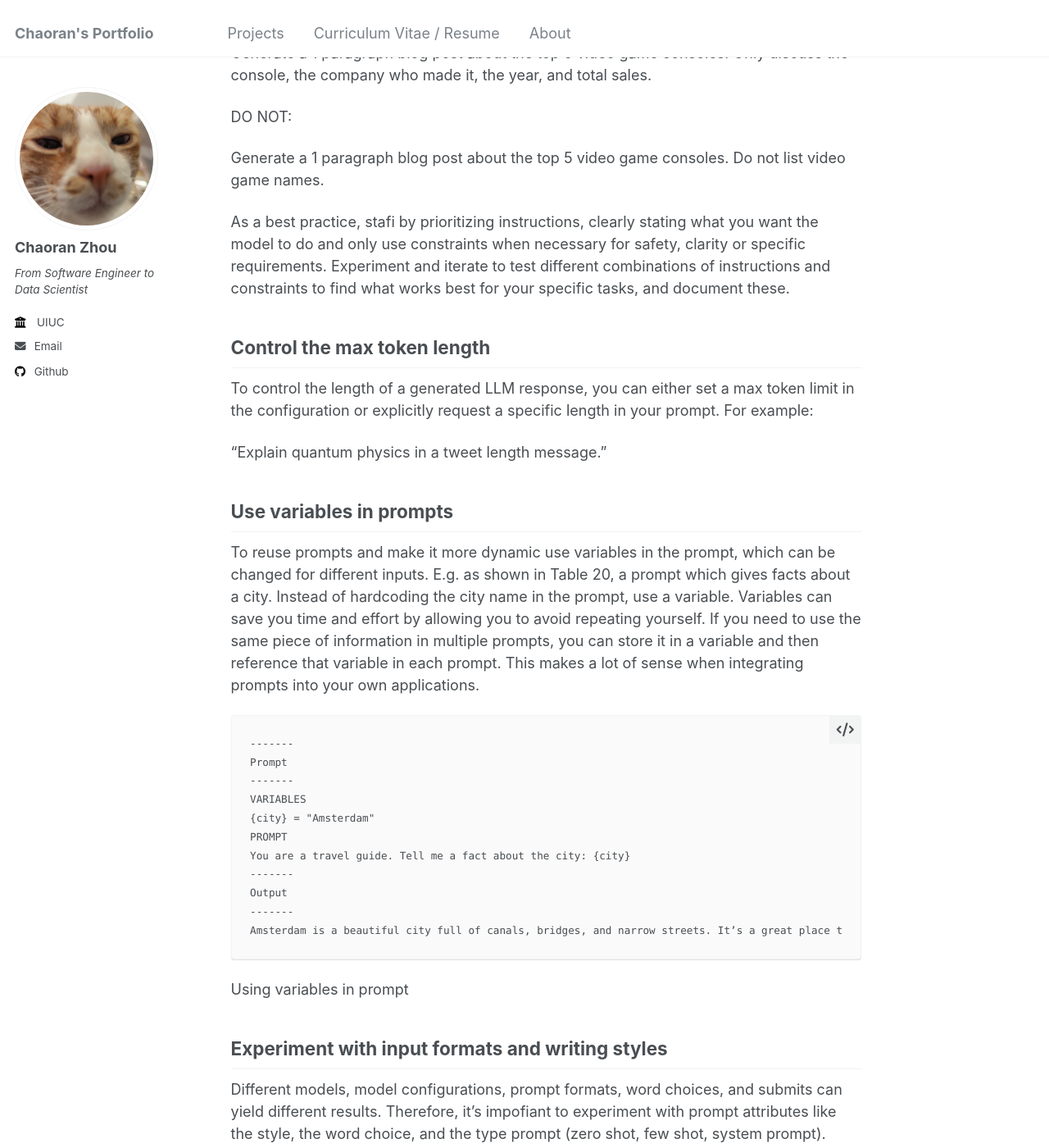
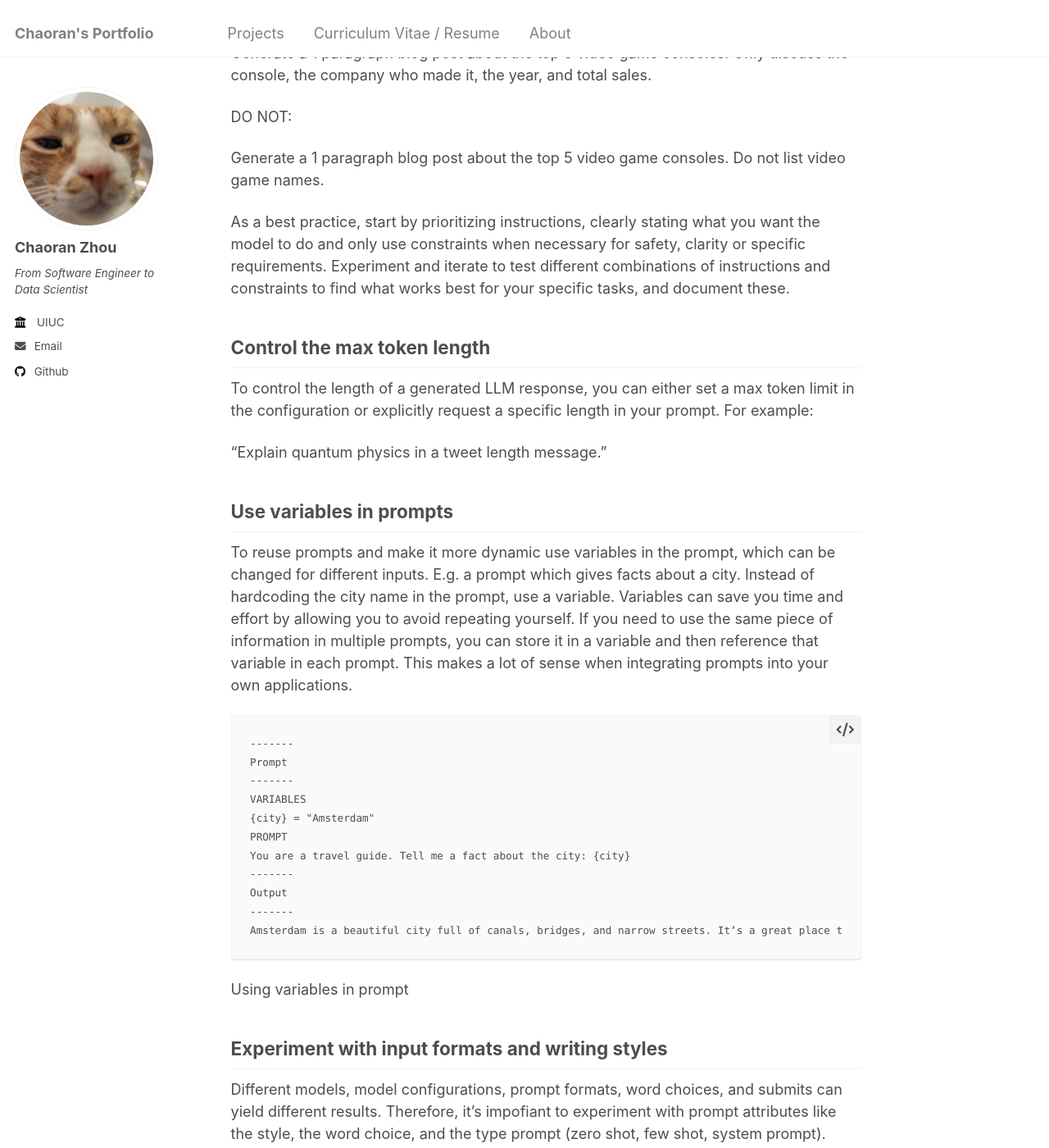
Before and after one commit to ranranrunforit/ranranrunforit.github.io, a Jekyll site: the page built from _projects/project-16.md, in a window 1280 px wide and 1400 px high, scrolled down 16043 px. Shown: the whole window at 82% size. Built offline with Jekyll 4.4.1, drawn with Linux system fonts in a browser that asks for light colours.

Commit message:
Update project-16.md

````diff
--- a/_projects/project-16.md
+++ b/_projects/project-16.md
@@ -426,7 +426,10 @@
 
 Generate a 1 paragraph blog post about the top 5 video game consoles. Do not list video game names.
 
-As a best practice, stafi by prioritizing instructions, clearly stating what you want the model to do and only use constraints when necessary for safety, clarity or specific requirements. Experiment and iterate to test different combinations of instructions and constraints to find what works best for your specific tasks, and document these.
+As a best practice, start by prioritizing instructions, clearly stating what you want the model
+to do and only use constraints when necessary for safety, clarity or specific requirements.
+Experiment and iterate to test different combinations of instructions and constraints to find
+what works best for your specific tasks, and document these.
 
 ## Control the max token length
 
@@ -436,7 +439,7 @@
 
 ## Use variables in prompts
 
-To reuse prompts and make it more dynamic use variables in the prompt, which can be changed for different inputs. E.g. as shown in Table 20, a prompt which gives facts about a city. Instead of hardcoding the city name in the prompt, use a variable. Variables can save you time and effort by allowing you to avoid repeating yourself. If you need to use the same piece of information in multiple prompts, you can store it in a variable and then reference that variable in each prompt. This makes a lot of sense when integrating prompts into your own applications.
+To reuse prompts and make it more dynamic use variables in the prompt, which can be changed for different inputs. E.g. a prompt which gives facts about a city. Instead of hardcoding the city name in the prompt, use a variable. Variables can save you time and effort by allowing you to avoid repeating yourself. If you need to use the same piece of information in multiple prompts, you can store it in a variable and then reference that variable in each prompt. This makes a lot of sense when integrating prompts into your own applications.
 
 ```
 -------
@@ -452,7 +455,6 @@
 Amsterdam is a beautiful city full of canals, bridges, and narrow streets. It’s a great place to visit for its rich history, culture, and nightlife.
 ```
 Using variables in prompt
-
 
 ## Experiment with input formats and writing styles
 
````
